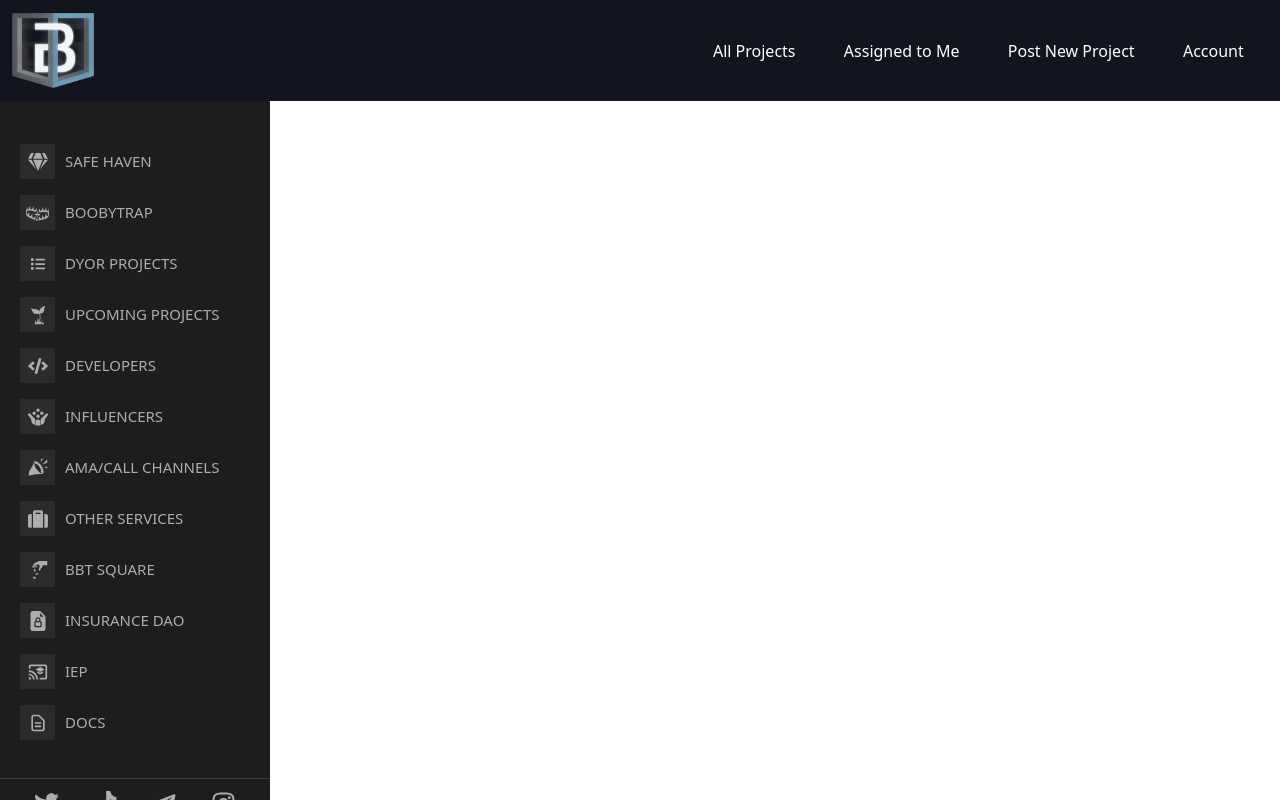
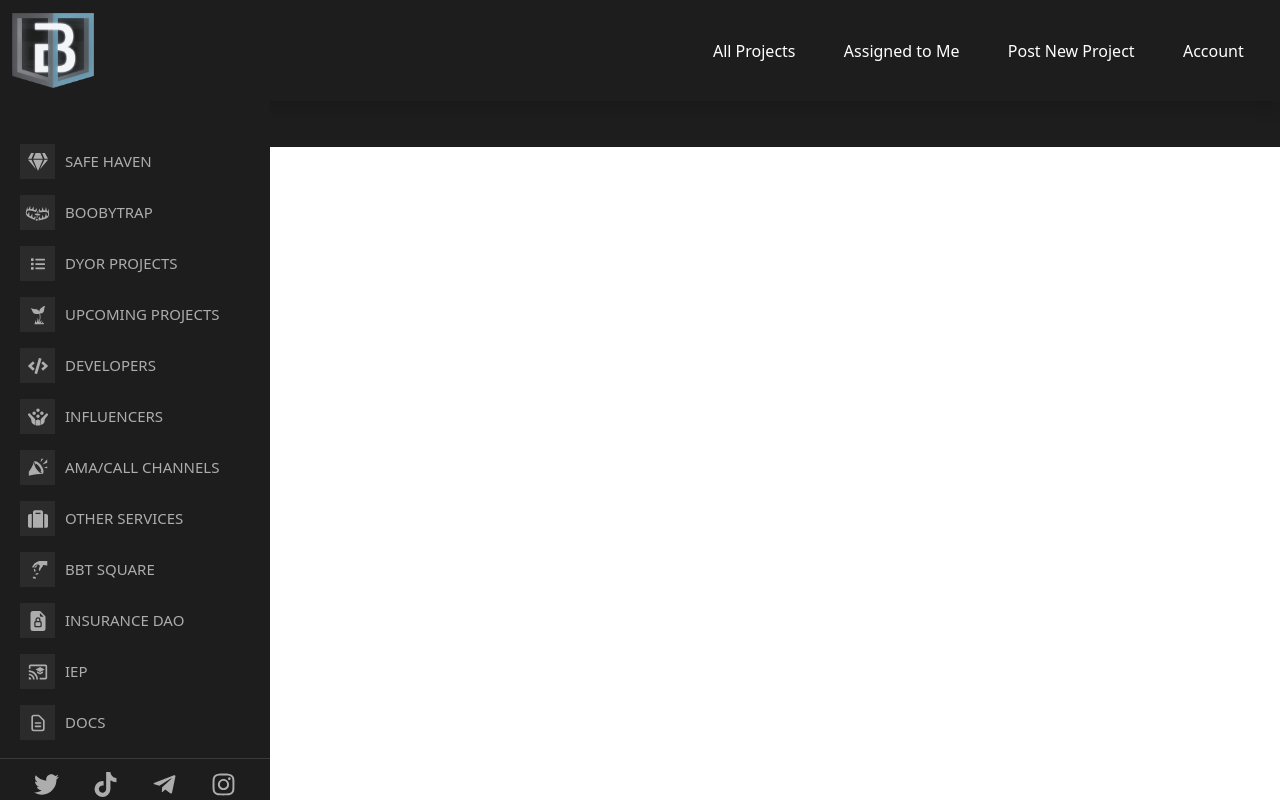
Before and after one commit to Mustafa-Siddique/BBTSquare, a React (Create React App) app: page / in a window 1280 px wide. Built offline with nearby package versions, Linux system fonts and the light colour scheme.

Commit message:
sidebar-navbar-fixed

```diff
--- a/src/App.css
+++ b/src/App.css
@@ -1,5 +1,6 @@
 .App{
-  background-color: #12141E;
+  background-color: #1D1D1D;
+  color: #95a2b3;
 }
 
 /* NAVBAR */
@@ -8,12 +9,13 @@
   justify-content: space-around;
 }
 .navbar-brand img{
-  max-height: 75px;
+  height: 75px;
 }
 
 /* SIDEBAR SLIDER */
 .pro-sidebar{
-  min-height: calc(100vh - 100px) !important;
+  height: calc(100vh - 75px) !important;
+  z-index: 10;
   position: fixed !important;
 }
 .pro-sidebar-inner .pro-sidebar-layout .active {
@@ -64,3 +66,9 @@
   color: #000;
   font-weight: 500;
 }
+
+.allProjects{
+  margin-left: 270px;
+  max-width: 1150px;
+  margin: auto;
+}
--- a/src/App.js
+++ b/src/App.js
@@ -2,12 +2,14 @@ import logo from './logo.svg';
 import './App.css';
 import Sidebar from './Components/Sidebar';
 import Navbar from './Components/Navbar';
+import AllProjects from './Components/AllProjects';
 
 function App() {
   return (
     <div className="App">
       <Navbar/>
       <Sidebar/>
+      <AllProjects/>
     </div>
   );
 }
--- a/src/Components/AllProjects.js
+++ b/src/Components/AllProjects.js
@@ -1,9 +1,58 @@
 import React from 'react'
 
 export default function AllProjects() {
+
+  const arr = [
+    {
+      name: "Project Name1",
+      creator: "Creator",
+      creatorWallet: "0x00000000000000000000",
+      summary: "lorem ipsum",
+      amount: "5",
+    },
+    {
+      name: "Project Name2",
+      creator: "Creator",
+      creatorWallet: "0x00000000000000000000",
+      summary: "lorem ipsum",
+      amount: "5",
+    },
+    {
+      name: "Project Name3",
+      creator: "Creator",
+      creatorWallet: "0x00000000000000000000",
+      summary: "lorem ipsum",
+      amount: "5",
+    },
+    {
+      name: "Project Name4",
+      creator: "Creator",
+      creatorWallet: "0x00000000000000000000",
+      summary: "lorem ipsum",
+      amount: "5",
+    },
+  ]
+
+  const renderProjects = (arr, index) => {
+    <div className="col-md-4" key={index}>
+      <div className="card" style="width: 18rem;">
+        <div className="card-body">
+          <h5 className="card-title text-danger">{console.log(arr.name)}</h5>
+          <h6 className="card-subtitle mb-2 text-muted">Card subtitle</h6>
+          <p className="card-text">Some quick example text to build on the card title and make up the bulk of the card's content.</p>
+          <a href="#" className="card-link">Card link</a>
+          <a href="#" className="card-link">Another link</a>
+        </div>
+      </div>
+    </div>
+  }
+
   return (
-    <div>
-
+    <div className='allProjects'>
+      <h2>All Projects</h2>
+      <div className="row">
+        {arr.map(renderProjects)}
+      </div>
     </div>
   )
 }
--- a/src/Components/Navbar.js
+++ b/src/Components/Navbar.js
@@ -3,7 +3,7 @@ import logo from '../assets/images/logo.png'
 
 export default function Navbar() {
   return (
-    <nav className="navbar navbar-expand-lg navbar-dark">
+      <nav style={{zIndex:"100"}} className="navbar navbar-expand-lg navbar-dark shadow">
       <div className="container-fluid">
         <a className="navbar-brand" href="#"><img src={logo} alt="" /></a>
         <button className="navbar-toggler" type="button" data-bs-toggle="collapse" data-bs-target="#navbarSupportedContent" aria-controls="navbarSupportedContent" aria-expanded="false" aria-label="Toggle navigation">
--- a/src/Components/Sidebar.js
+++ b/src/Components/Sidebar.js
@@ -9,7 +9,7 @@ import {
   SidebarContent,
 } from "react-pro-sidebar";
 import "react-pro-sidebar/dist/css/styles.css";
-import logo from '../assets/images/logo-text.png'
+// import logo from '../assets/images/logo-text.png'
 import { FaGem, FaList, FaCode, FaSuitcase, FaTelegramPlane, FaTwitter, FaTiktok, FaInstagram } from "react-icons/fa";
 import { SiCrowdsource} from "react-icons/si";
 import { BsFillFileEarmarkLockFill} from "react-icons/bs";
```
Lines whose indentation alone changed are shown as unchanged.
